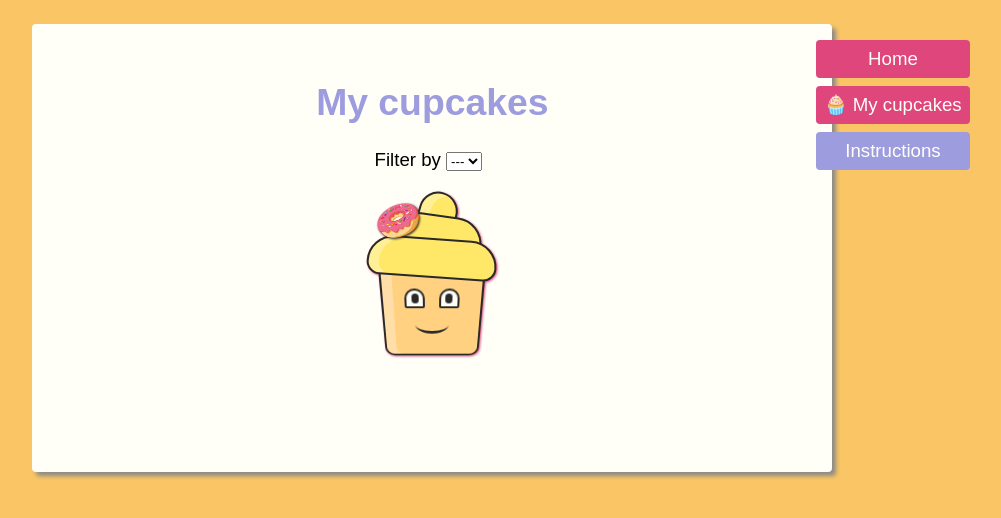
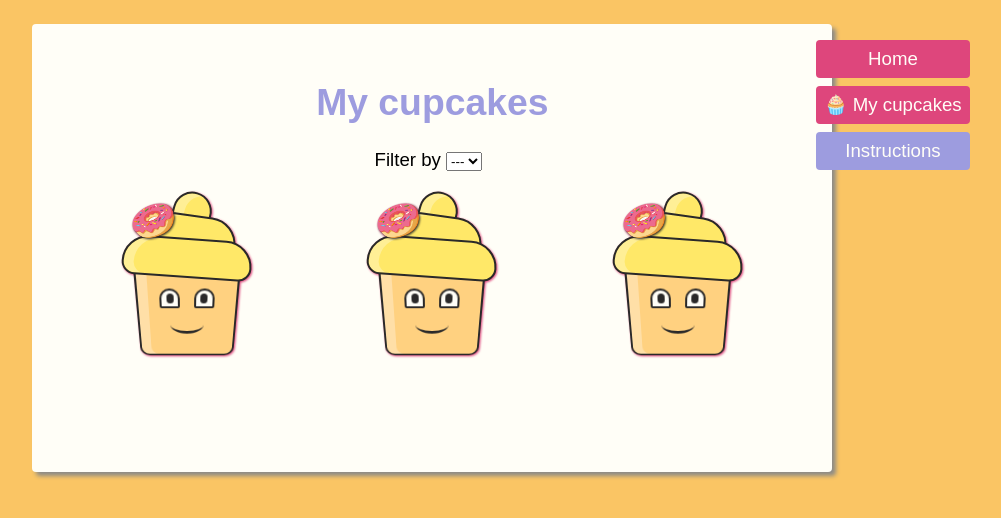
Before and after one commit to WildCodeSchool-2024-02/fr-lyon-codelanta-checkpoint-2, a React (Vite) app in the folder client/: page /cupcakes in a window 1280 px wide. Shown: the top 518 px of the page, without its empty margins (139-1140 px from the left). Built offline with nearby package versions, Linux system fonts and the light colour scheme.

Commit message:
step 2 done

```diff
--- a/client/src/pages/CupcakeList.jsx
+++ b/client/src/pages/CupcakeList.jsx
@@ -60,10 +60,12 @@ function CupcakeList() {
       </form>
       <ul className="cupcake-list" id="cupcake-list">
         {/* Step 2: repeat this block for each cupcake */}
-        {/* Step 5: filter cupcakes before repeating */}
-        <li className="cupcake-item">
-          <Cupcake />
-        </li>
+        {someCupcakes.map((cupcake) => (
+          <li key={cupcake.id} className="cupcake-item">
+            <Cupcake cupcake={cupcake} />
+            {/* Step 5: filter cupcakes before repeating */}
+          </li>
+        ))}
         {/* end of block */}
       </ul>
     </>
```
